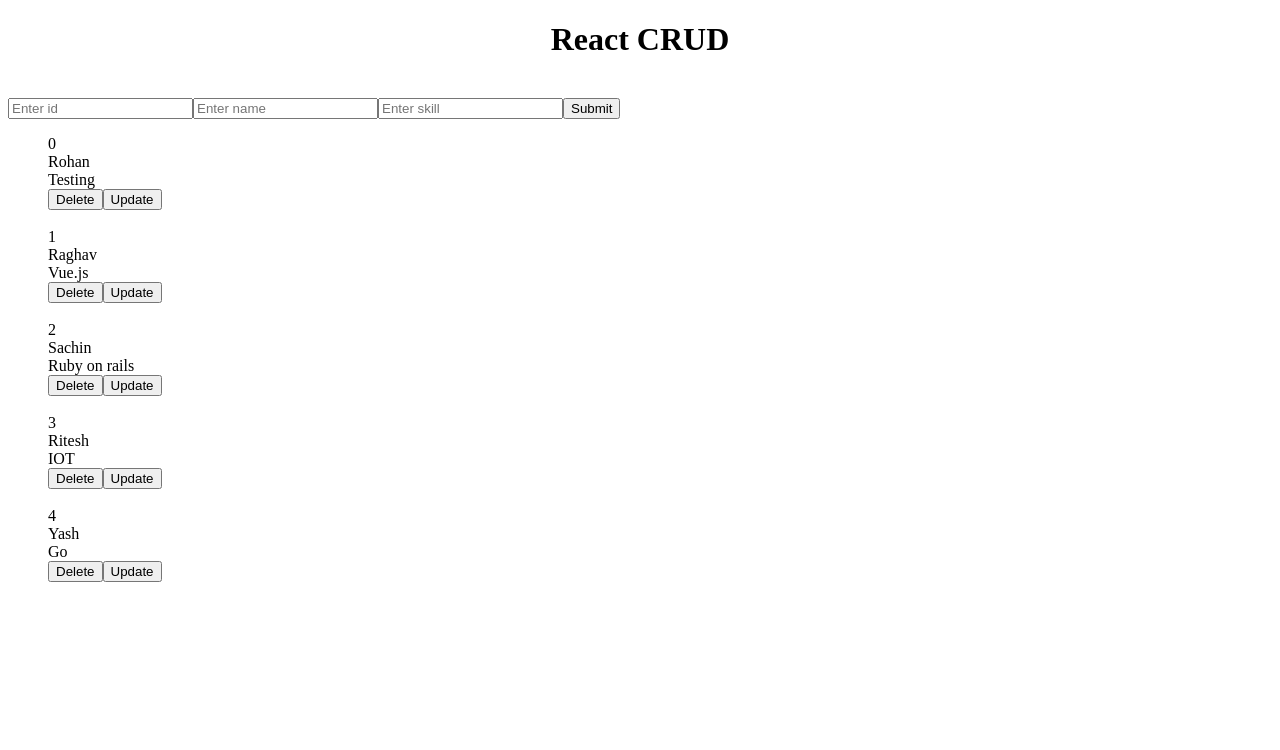
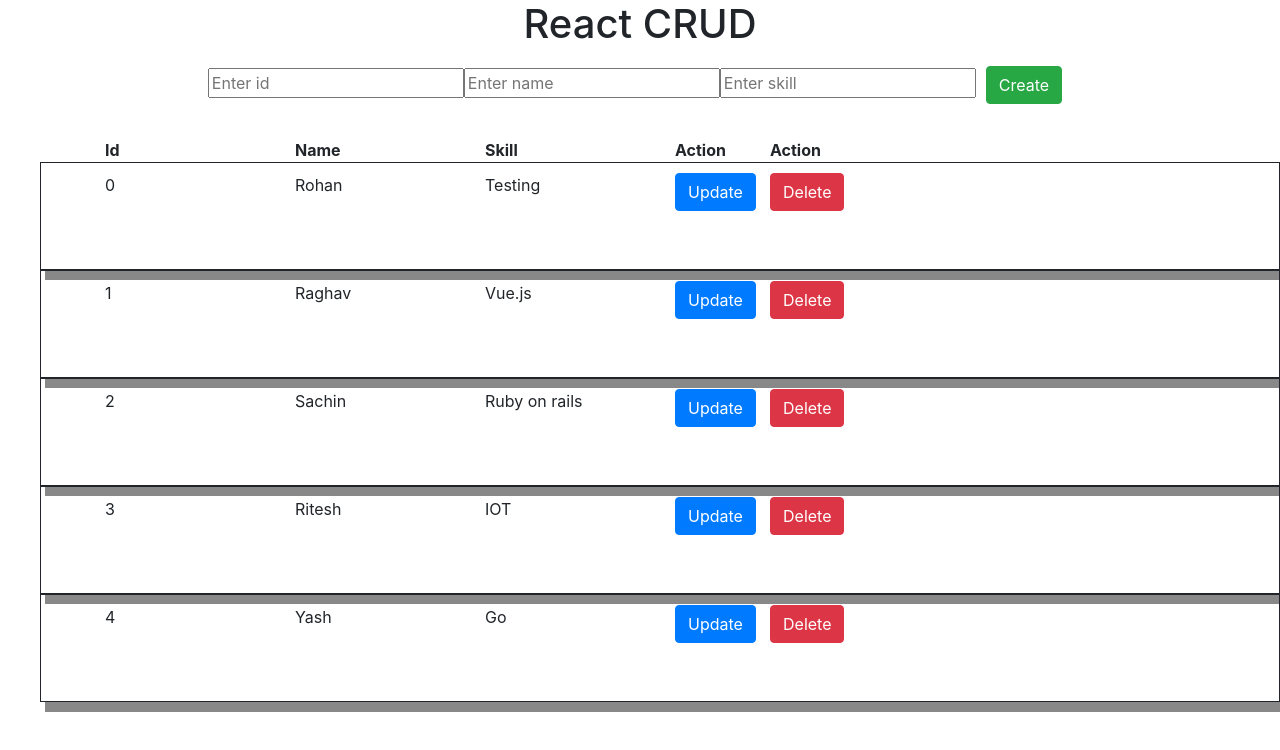
Before and after one commit to rahul2412/React-CRUD, a React (Create React App) app: page / in a window 1280 px wide. Shown: the top 750 px of the page. Built offline with nearby package versions, Linux system fonts and the light colour scheme.

Commit message:
Add files via upload

```diff
--- a/src/data.js
+++ b/src/data.js
@@ -1,4 +1,10 @@
 import React from 'react';
+import 'bootstrap/dist/css/bootstrap.min.css';
+import Container from 'react-bootstrap/Container';
+import Row from 'react-bootstrap/Row';
+import Col from 'react-bootstrap/Col';
+import Button from 'react-bootstrap/Button';
+
 
 class Data extends React.Component {
 
@@ -149,9 +155,7 @@ this.setState({id_new:"", name_new:"", skill_new:""});
   <div>
 
 
-  <br/>
-
-  <form onSubmit={this.createIt}>
+  <form style={{textAlign:"center"}} onSubmit={this.createIt}>
 
 
   <input name="id" required type="text" value={this.state.id_new} onChange={this.handleChangeId} placeholder="Enter id" />
@@ -160,32 +164,49 @@ this.setState({id_new:"", name_new:"", skill_new:""});
 
   <input name="skill" required type="text" value={this.state.skill_new} onChange={this.handleChangeSkill} placeholder="Enter skill" />
 
-  <input type="submit" value="Submit"/>
+  <Button style={{margin:"10px"}}variant="success" type="submit">Create</Button>
 
   </form>
+  <br/>
 
-  <ul style= {{listStyleType: "none"}}>
+  <div><ul style= {{listStyleType: "none"}}>
+  <Container>
+  <Row>
+    <Col style={{fontWeight: "bold"}} md={2}>Id</Col>
+    <Col style={{fontWeight: "bold"}} md={2}>Name</Col>
+    <Col style={{fontWeight: "bold"}} md={2}>Skill</Col>
+    <Col style={{fontWeight: "bold"}} md={1}>Action</Col>
+    <Col style={{fontWeight: "bold"}} md={1}>Action</Col>
+  </Row>
+  </Container>
 
   {list.map(item => (
 
-  <li key={item.id}>
+  <li style={{
+    border: "1px solid",
+    padding: "10px",
+    boxShadow: "5px 10px #888888"
+  }} key={item.id}>
 
-  <div>{item.id}</div>
-
-  <div>{item.name}</div>
-
-  <div>{item.skill}</div>
-
-  <button onClick={() => {this.removeIt(item.name, item.id) }}>Delete</button>
-
-  <button onClick={() => {this.updateIt(item.name) }}>Update</button>
+  <Container>
+  <Row>
+    <Col md={2}>{item.id}</Col>
+    <Col md={2}>{item.name}</Col>
+    <Col md={2}>{item.skill}</Col>
+    <Col md={1}><Button variant="primary" onClick={() => {this.updateIt(item.name) }}>Update</Button></Col>
+    <Col md={1}><Button variant="danger" onClick={() => {this.removeIt(item.name, item.id) }}>Delete</Button></Col>
+  </Row>
+  </Container>
 
   <br/><br/></li>
 
   ))}
 
-  </ul></div>
+  </ul>
 
+</div>
+
+</div>
   )
 
   }
```
